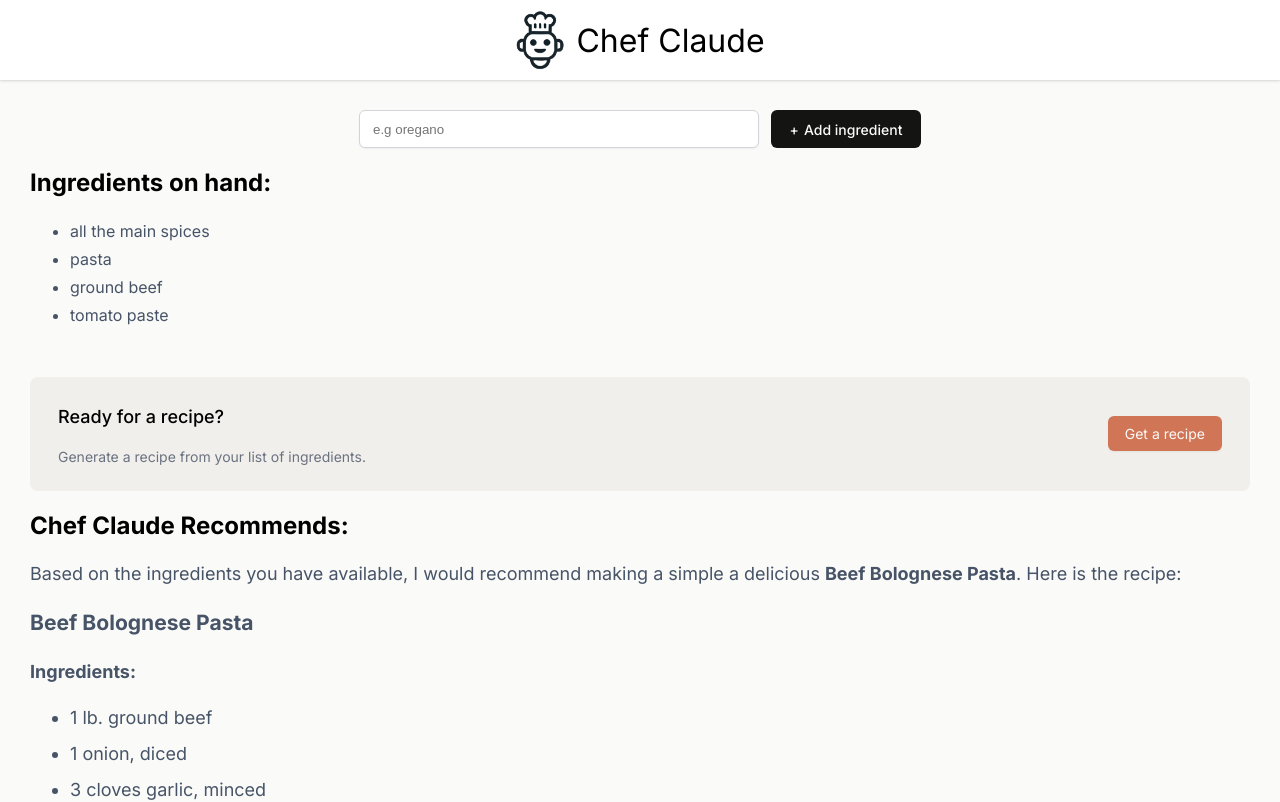
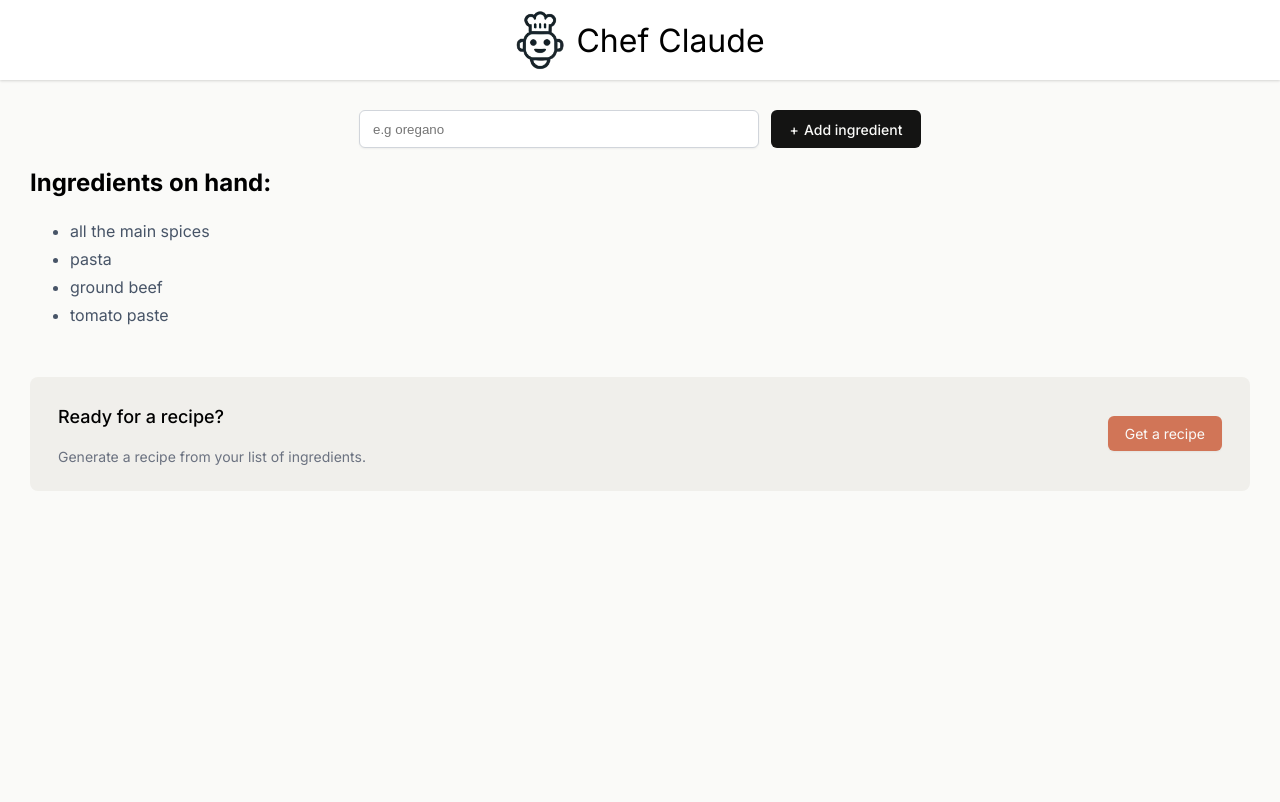
Before and after one commit to tamireinhorn/chef-claude, a React (Vite) app: page / in a window 1280 px wide. Shown: the top 802 px of the page. Built offline with nearby package versions, Linux system fonts and the light colour scheme.

Commit message:
no array wtf

```diff
--- a/src/components/Main.tsx
+++ b/src/components/Main.tsx
@@ -8,7 +8,7 @@ export default function Main() {
         (<li key={ingredient}>{ingredient}</li>)
     )
 
-    const [recipeShown, setRecipeShown] = useState<boolean[]>([false])
+    const [recipeShown, setRecipeShown] = useState<boolean>(false)
 
     function handleSubmit(formData: FormData) {
         const newIngredient = formData.get('ingredient')
```
